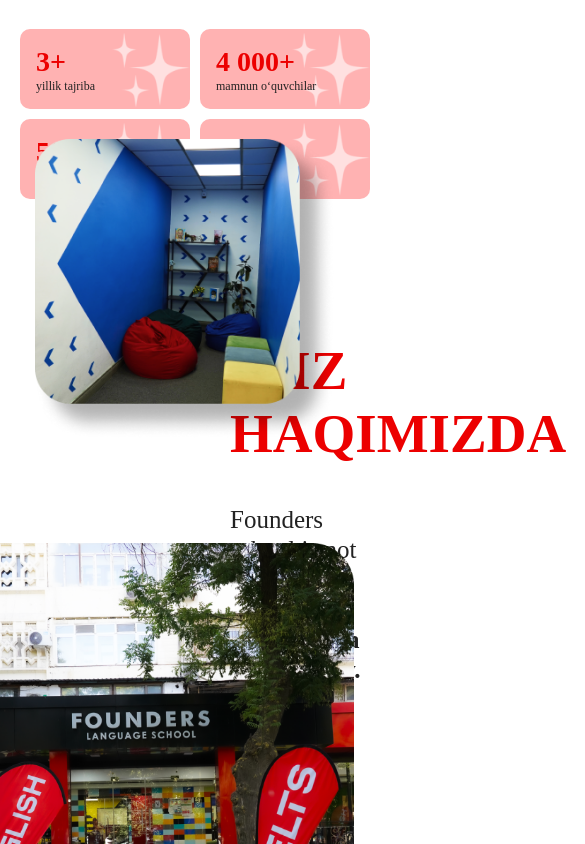
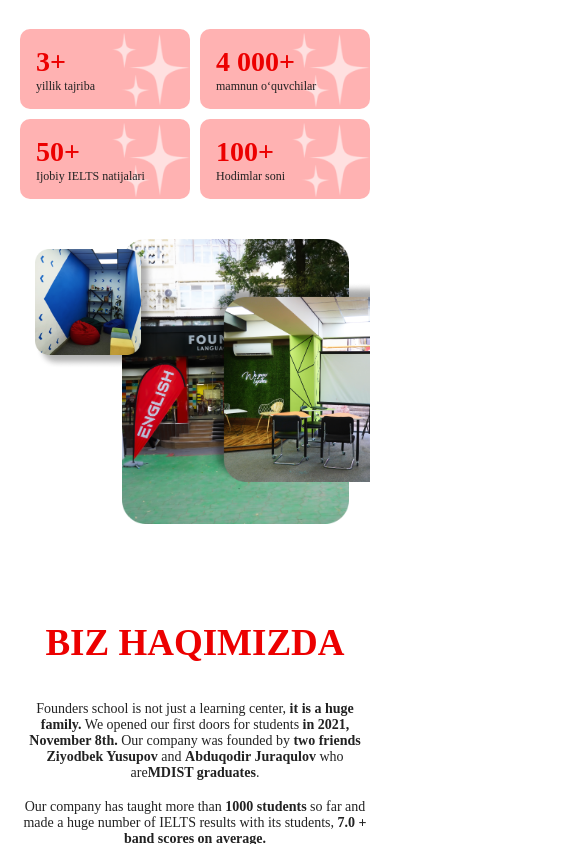
Before and after one commit to Doniyor2707/Founders, a React (Vite) app: page / in a window 390 px wide. Shown: the part 740-1584 px from the top of the page, 585 px wide, since content can reach past the window. Built offline with nearby package versions, Linux system fonts and the light colour scheme; a web font is replaced by a local one.

Commit message:
about responsive

```diff
--- a/src/components/main/About/About.jsx
+++ b/src/components/main/About/About.jsx
@@ -12,9 +12,9 @@
     <div className={styles.about}>
       <div className={styles.aboutContent}>
         <div className={styles.aboutImg}>
-          <img className={styles.room1} src={Room1} alt="room" width={300}/>
-          <img className={styles.room2} src={Room2} alt="room" width={400}/>
-          <img className={styles.room3} src={Room3} alt="room" width={400}/>
+          <img className={styles.room1} src={Room1} alt="room" />
+          <img className={styles.room2} src={Room2} alt="room" />
+          <img className={styles.room3} src={Room3} alt="room" />
         </div>
         {/* title */}
         <AboutTitle />
--- a/src/components/main/About/About.module.css
+++ b/src/components/main/About/About.module.css
@@ -20,17 +20,20 @@
   left: 15px;
   z-index: 7;
   bottom: 100px;
+  max-width: 300px;
 }
 
 .room2 {
   position: relative;
   right: 66px;
+  max-width: 400px;
 }
 
 .room3 {
   bottom: 100px;
   position: relative;
   z-index: 9;
+  max-width: 400px;
 }
 
 .text {
@@ -47,3 +50,49 @@
   color: var(--primary-color);
   line-height: 30px;
 }
+
+@media (max-width: 480px) {
+  .aboutContent {
+    position: relative;
+    overflow: hidden;
+    display: flex;
+    flex-direction: column;
+  }
+
+  .aboutImg {
+    display: flex;
+    align-items: center;
+    justify-content: center;
+    width: 100%;
+  }
+
+  .aboutTitle {
+    width: 100%;
+  }
+
+  .room1 {
+    top: 10px;
+    position: absolute;
+    z-index: 7;
+    max-width: 120px;
+  }
+
+  .room2 {
+    position: relative;
+    left: 40%;
+    max-width: 227px;
+  }
+
+  .room3 {
+    position: relative;
+    z-index: 9;
+    max-width: 200px;
+    bottom: 0;
+  }
+
+  .paragrf {
+    font-size: 14px;
+    line-height: 16px;
+    text-align: center;
+  }
+}
--- a/src/components/ui/mainTitle/Title.module.css
+++ b/src/components/ui/mainTitle/Title.module.css
@@ -7,3 +7,10 @@
   font-weight: 700;
   color: var(--primary-color-red);
 }
+
+@media (max-width: 480px) {
+  .title{
+    font-size: 37px;
+    line-height: 37px;
+  }
+}
```
